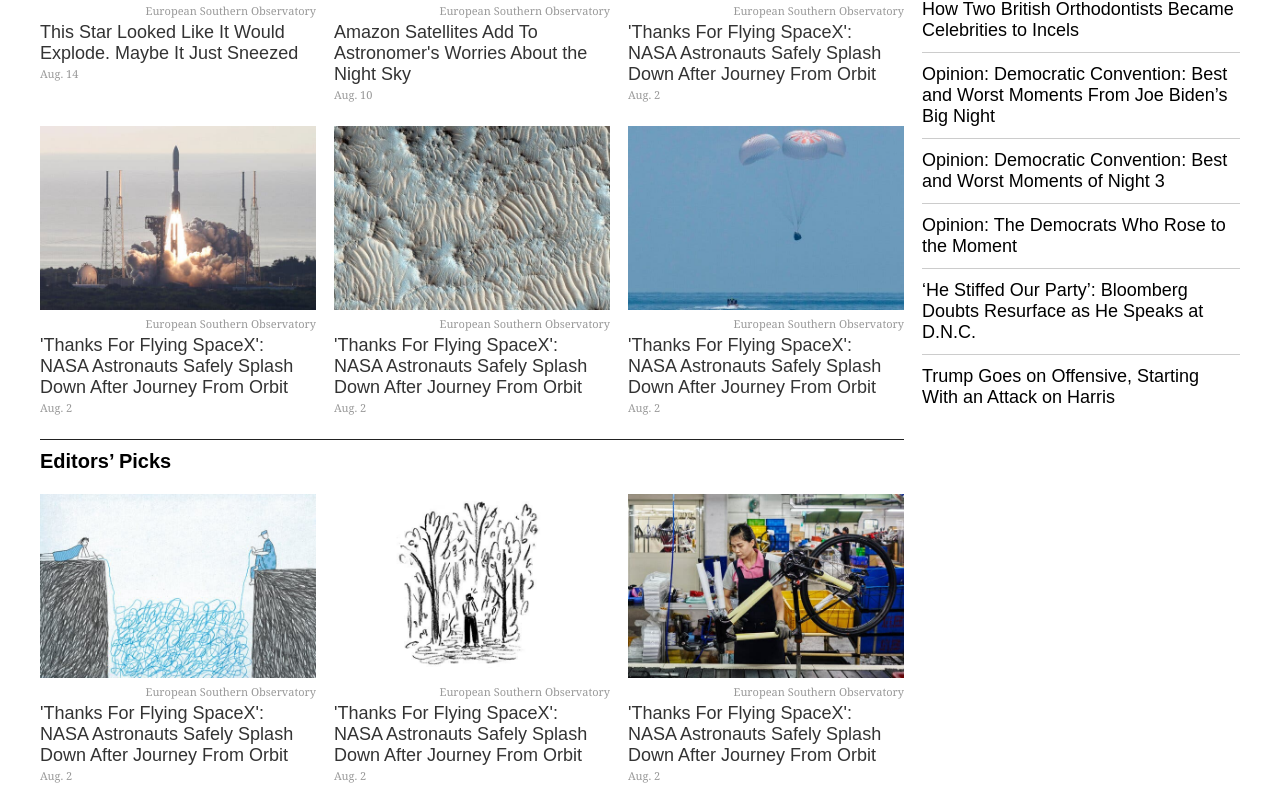
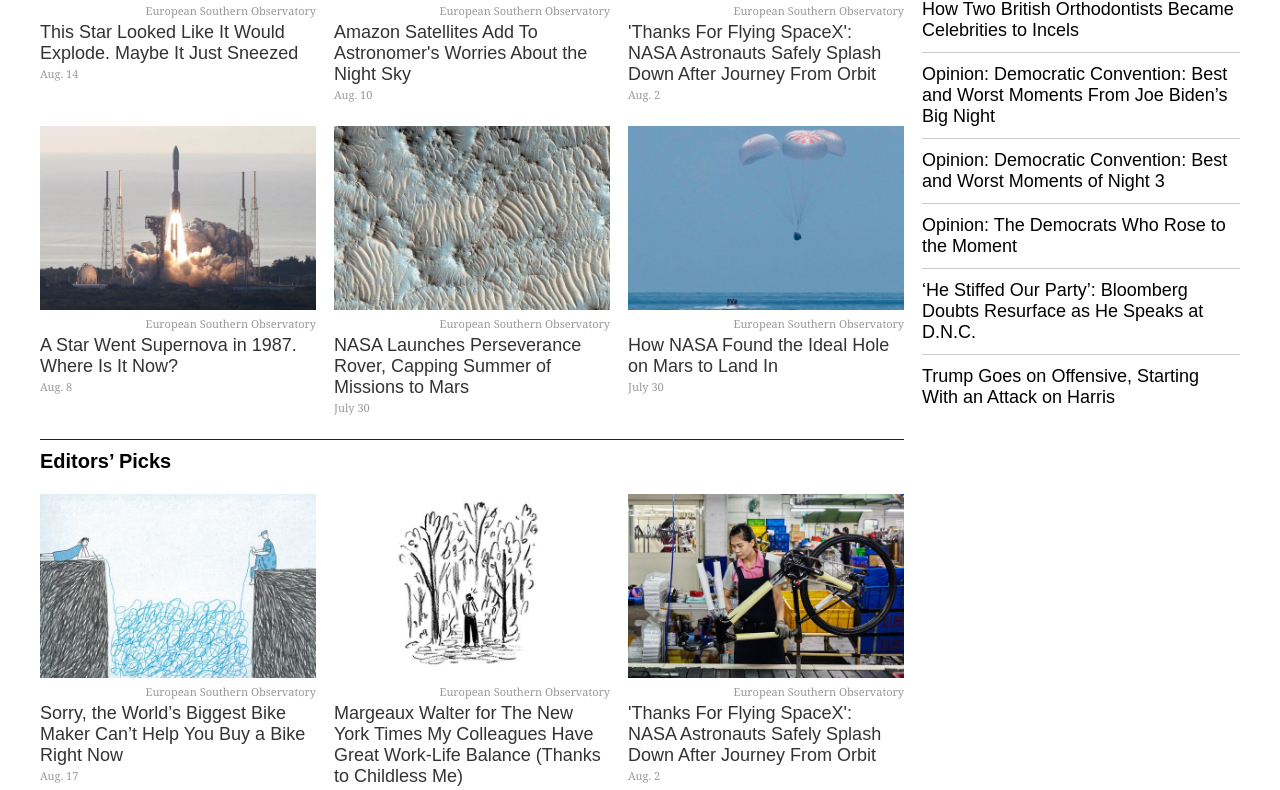
Before and after one commit to edxco/NYTimes-clone, a website: page index.html in a window 1280 px wide. Shown: the part 11190-11980 px from the top of the page. Drawn offline with Linux system fonts and the light colour scheme; a web font is replaced by a local one.

Commit message:
Content correction

```diff
--- a/index.html
+++ b/index.html
@@ -609,9 +609,8 @@
 				<img src="photos/sub-menu4.jpg" class="grid-img" alt="More in Space and Astronomy">
 				<div class="grid-container-inner">
 					<div class="grid-author">European Southern Observatory</div>
-					<div class="grid-link"><a href="#" class="bold-400">'Thanks For Flying SpaceX': NASA Astronauts
-							Safely Splash Down After Journey From Orbit</a>
-						<div class="grid-date">Aug. 2</div>
+					<div class="grid-link"><a href="#" class="bold-400">A Star Went Supernova in 1987. Where Is It Now?</a>
+						<div class="grid-date">Aug. 8</div>
 					</div>
 				</div>
 			</div>
@@ -619,9 +618,8 @@
 				<img src="photos/sub-menu5.jpg" class="grid-img" alt="More in Space and Astronomy">
 				<div class="grid-container-inner">
 					<div class="grid-author">European Southern Observatory</div>
-					<div class="grid-link"><a href="#" class="bold-400">'Thanks For Flying SpaceX': NASA Astronauts
-							Safely Splash Down After Journey From Orbit</a>
-						<div class="grid-date">Aug. 2</div>
+					<div class="grid-link"><a href="#" class="bold-400">NASA Launches Perseverance Rover, Capping Summer of Missions to Mars</a>
+						<div class="grid-date">July 30</div>
 					</div>
 				</div>
 			</div>
@@ -629,9 +627,8 @@
 				<img src="photos/sub-menu6.jpg" class="grid-img" alt="More in Space and Astronomy">
 				<div class="grid-container-inner">
 					<div class="grid-author">European Southern Observatory</div>
-					<div class="grid-link"><a href="#" class="bold-400">'Thanks For Flying SpaceX': NASA Astronauts
-							Safely Splash Down After Journey From Orbit</a>
-						<div class="grid-date">Aug. 2</div>
+					<div class="grid-link"><a href="#" class="bold-400">How NASA Found the Ideal Hole on Mars to Land In</a>
+						<div class="grid-date">July 30</div>
 					</div>
 				</div>
 			</div>
@@ -639,9 +636,8 @@
 				<img src="photos/sub-menu7.jpg" class="grid-img" alt="More in Space and Astronomy">
 				<div class="grid-container-inner">
 					<div class="grid-author">European Southern Observatory</div>
-					<div class="grid-link"><a href="#" class="bold-400">'Thanks For Flying SpaceX': NASA Astronauts
-							Safely Splash Down After Journey From Orbit</a>
-						<div class="grid-date">Aug. 2</div>
+					<div class="grid-link"><a href="#" class="bold-400">Sorry, the World’s Biggest Bike Maker Can’t Help You Buy a Bike Right Now</a>
+						<div class="grid-date">Aug. 17</div>
 					</div>
 				</div>
 			</div>
@@ -649,9 +645,9 @@
 				<img src="photos/sub-menu8.jpg" class="grid-img" alt="More in Space and Astronomy">
 				<div class="grid-container-inner">
 					<div class="grid-author">European Southern Observatory</div>
-					<div class="grid-link"><a href="#" class="bold-400">'Thanks For Flying SpaceX': NASA Astronauts
-							Safely Splash Down After Journey From Orbit</a>
-						<div class="grid-date">Aug. 2</div>
+					<div class="grid-link"><a href="#" class="bold-400">Margeaux Walter for The New York Times
+						My Colleagues Have Great Work-Life Balance (Thanks to Childless Me)</a>
+						<div class="grid-date">6h ago</div>
 					</div>
 				</div>
 			</div>
```
